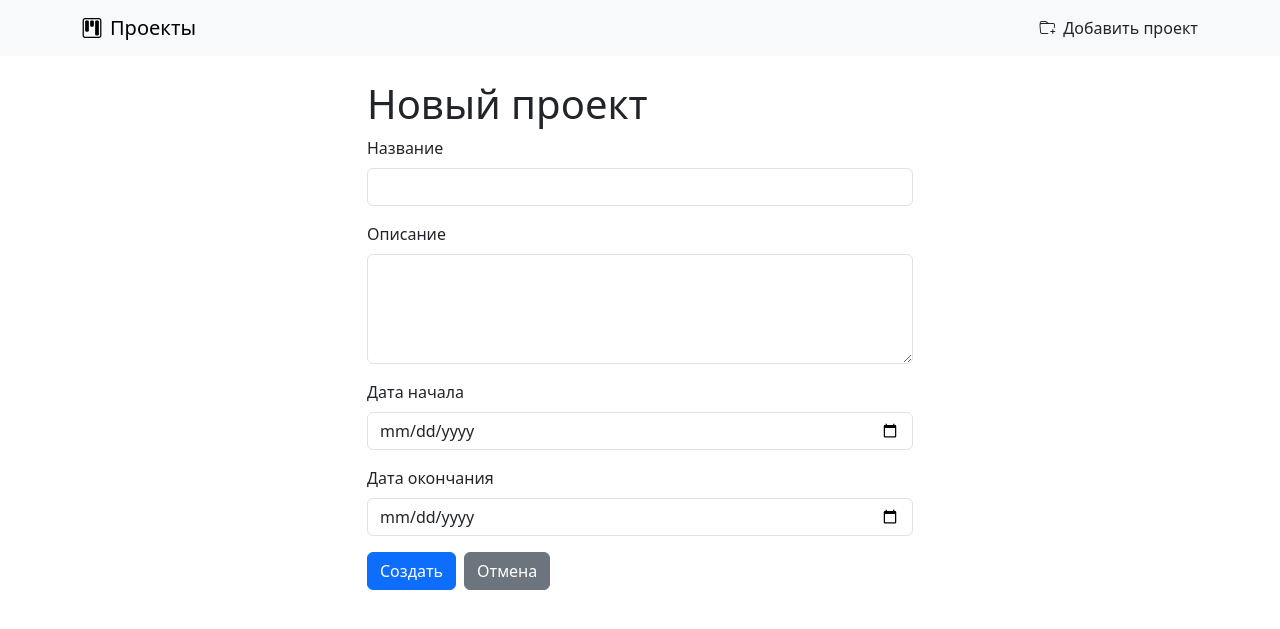
After one commit to akramkhal/issue_tracker, a Django app: page /projects/add/ in a window 1280 px wide. The commit adds this page. Shown: the top 629 px of the page. Run offline with Django 5.2, Linux system fonts and the light colour scheme.

Commit message:
Добавлены создание и редактирование проекта на CreateView и UpdateView

```diff
--- a/source/webapp/forms.py
+++ b/source/webapp/forms.py
@@ -1,5 +1,5 @@
 from django import forms
-from webapp.models import Task
+from webapp.models import Task, Project
 
 
 class SearchForm(forms.Form):
@@ -18,3 +18,15 @@ class TaskForm(forms.ModelForm):
             'status': forms.Select(attrs={'class': 'form-select'}),
             'types': forms.CheckboxSelectMultiple(),
         }
+
+
+class ProjectForm(forms.ModelForm):
+    class Meta:
+        model = Project
+        fields = ['name', 'description', 'start_date', 'end_date']
+        widgets = {
+            'name': forms.TextInput(attrs={'class': 'form-control'}),
+            'description': forms.Textarea(attrs={'class': 'form-control', 'rows': 4}),
+            'start_date': forms.DateInput(attrs={'class': 'form-control', 'type': 'date'}, format='%Y-%m-%d'),
+            'end_date': forms.DateInput(attrs={'class': 'form-control', 'type': 'date'}, format='%Y-%m-%d'),
+        }
--- a/source/webapp/templates/partial/nav.html
+++ b/source/webapp/templates/partial/nav.html
@@ -1,10 +1,10 @@
 <nav class="navbar bg-body-tertiary">
-  <div class="container d-flex gap-2">
-    <a class="navbar-brand" href="{% url 'index' %}">
-      <i class="bi bi-list-task me-2"></i>Задачи
-    </a>
-    <a class="nav-link" href="{% url 'task_create' %}">
-      <i class="bi bi-file-earmark-plus me-2"></i> Добавить задачу
-    </a>
-  </div>
+    <div class="container d-flex gap-2">
+        <a class="navbar-brand" href="{% url 'index' %}">
+            <i class="bi bi-kanban me-2"></i>Проекты
+        </a>
+        <a class="nav-link" href="{% url 'project_create' %}">
+            <i class="bi bi-folder-plus me-2"></i>Добавить проект
+        </a>
+    </div>
 </nav>
--- /dev/null
+++ b/source/webapp/templates/project/project_create.html
@@ -0,0 +1,10 @@
+{% extends 'base.html' %}
+{% block title %}Новый проект{% endblock %}
+{% block content %}
+    <div class="row justify-content-center">
+        <div class="col-md-6">
+            <h1>Новый проект</h1>
+            {% include 'partial/form.html' with button_value='Создать' %}
+        </div>
+    </div>
+{% endblock %}
--- a/source/webapp/templates/project/project_detail.html
+++ b/source/webapp/templates/project/project_detail.html
@@ -10,6 +10,7 @@
             <p style="white-space: pre-wrap;">{{ project.description }}</p>
             <div class="d-flex gap-2">
                 <a href="{% url 'index' %}" class="btn btn-outline-primary btn-sm">Назад</a>
+                <a href="{% url 'project_update' project.pk %}" class="btn btn-success btn-sm">Обновить проект</a>
             </div>
         </div>
     </div>
--- a/source/webapp/urls.py
+++ b/source/webapp/urls.py
@@ -1,6 +1,7 @@
 from django.urls import path
 from webapp.views import (IndexView, TaskDetailView, TaskCreateView, TaskUpdateView,
-                          TaskDeleteView, ProjectListView, ProjectDetailView)
+                          TaskDeleteView, ProjectListView, ProjectDetailView, ProjectCreateView,
+                          ProjectUpdateView)
 
 urlpatterns = [
     path('', ProjectListView.as_view(), name='index'),
@@ -9,5 +10,7 @@ urlpatterns = [
     path('add_task/', TaskCreateView.as_view(), name='task_create'),
     path('tasks/<int:pk>/update/', TaskUpdateView.as_view(), name='task_update'),
     path('tasks/<int:pk>/delete/', TaskDeleteView.as_view(), name='task_delete'),
+    path('projects/add/', ProjectCreateView.as_view(), name='project_create'),
+    path('projects/<int:pk>/update/', ProjectUpdateView.as_view(), name='project_update'),
     path('projects/<int:pk>/', ProjectDetailView.as_view(), name='project_detail'),
 ]
--- a/source/webapp/views/project_views.py
+++ b/source/webapp/views/project_views.py
@@ -1,8 +1,9 @@
 from django.db.models import Q
+from django.urls import reverse
 from django.utils.http import urlencode
-from django.views.generic import ListView, DetailView
+from django.views.generic import ListView, DetailView, CreateView, UpdateView
 
-from webapp.forms import SearchForm
+from webapp.forms import SearchForm, ProjectForm
 from webapp.models import Project
 
 
@@ -52,3 +53,21 @@ class ProjectDetailView(DetailView):
         context = super().get_context_data(**kwargs)
         context['tasks'] = self.object.tasks.order_by('-created_at')
         return context
+
+
+class ProjectCreateView(CreateView):
+    model = Project
+    form_class = ProjectForm
+    template_name = 'project/project_create.html'
+
+    def get_success_url(self):
+        return reverse('project_detail', kwargs={'pk': self.object.pk})
+
+
+class ProjectUpdateView(UpdateView):
+    model = Project
+    form_class = ProjectForm
+    template_name = 'project/project_update.html'
+
+    def get_success_url(self):
+        return reverse('project_detail', kwargs={'pk': self.object.pk})
```
Also changed, not shown: source/webapp/templates/project/project_update.html (added, +11 -0 lines).
